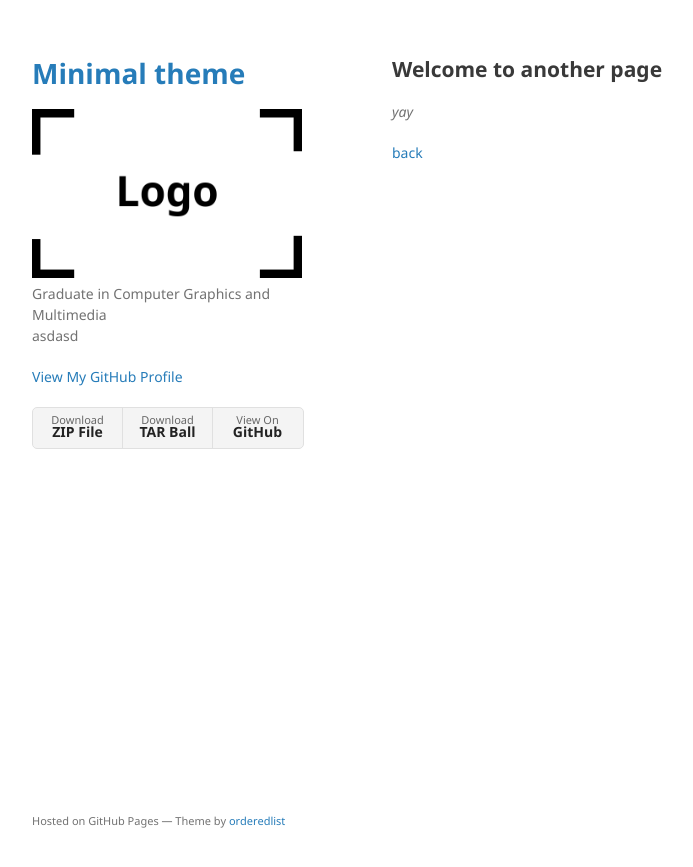
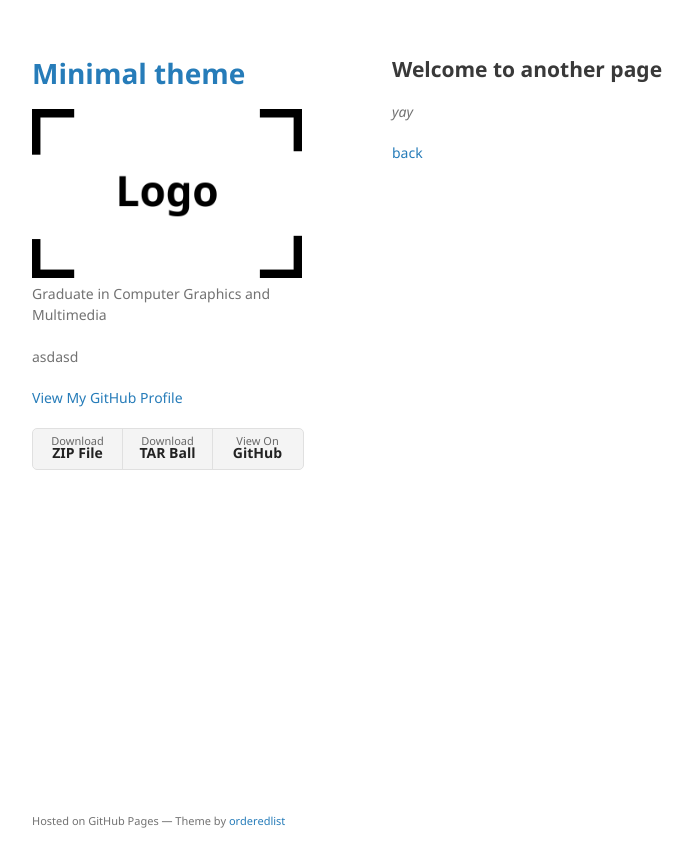
Before and after one commit to LopesJos/Lopesjos.github.io, a Jekyll site: the page built from another-page.md, in a window 1280 px wide. Shown: the top 867 px of the page, without its empty margins (178-871 px from the left). Built offline with Jekyll 4.4.1, drawn with Linux system fonts in a browser that asks for light colours; our own code applies the rules of GitHub Pages for plain Markdown files.

```diff
--- a/_config.yml
+++ b/_config.yml
@@ -1,6 +1,6 @@
 title: Minimal theme
 logo: /assets/img/logo.png
-description: Graduate in Computer Graphics and Multimedia <br> asdasd
+description: Graduate in Computer Graphics and Multimedia <br> <br> asdasd
 show_downloads: true
 google_analytics:
 theme: jekyll-theme-minimal
```
